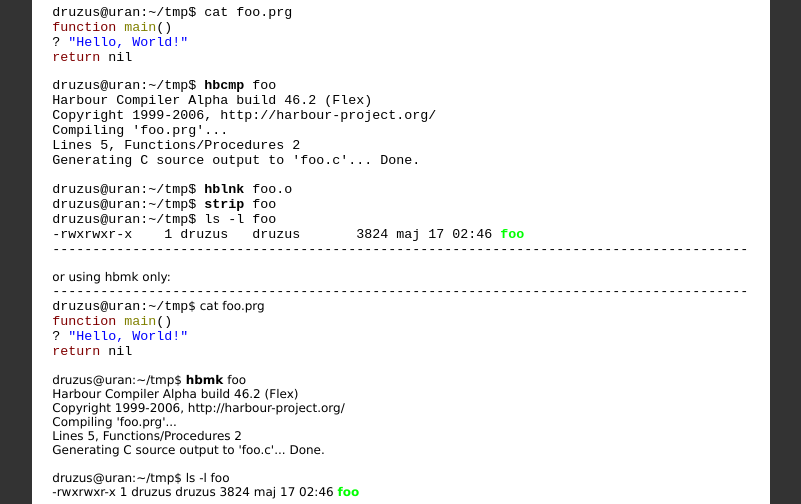
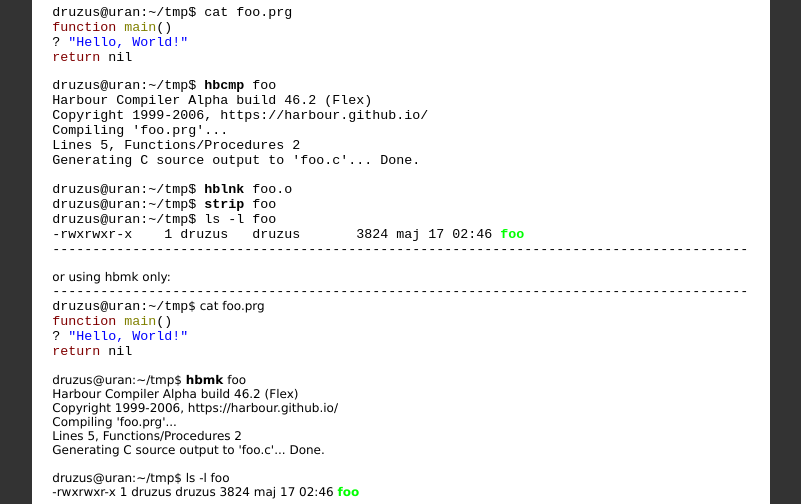
Before and after one commit to harbour/harbour.github.io, a Jekyll site: the page built from sample_HowToBuildOnLinux.html, in a window 1280 px wide. Shown: the part 907-1411 px from the top of the page, without its empty margins (239-1040 px from the left). Built offline with Jekyll 4.4.1, drawn with Linux system fonts in a browser that asks for light colours; part of the change alters nothing that is shown.

Commit message:
update URLs

```diff
--- a/sample_HowToBuildOnLinux.html
+++ b/sample_HowToBuildOnLinux.html
@@ -76,7 +76,7 @@ title: "Samples &rarr; How to Build on Linux"
  </span><span class="any1-reservedword">return</span><span class="any1-space"> nil</span></span></code></span>
           <pre class="source_code">druzus@uran:~/tmp$ <strong>hbcmp</strong> foo
 Harbour Compiler Alpha build 46.2 (Flex)
-Copyright 1999-2006, http://harbour-project.org/
+Copyright 1999-2006, https://harbour.github.io/
 Compiling 'foo.prg'...
 Lines 5, Functions/Procedures 2
 Generating C source output to 'foo.c'... Done.</pre>
@@ -93,7 +93,7 @@ Generating C source output to 'foo.c'... Done.</pre>
 druzus@uran:~/tmp$ <strong>hbmk</strong> foo<br />
 Harbour Compiler Alpha build 46.2 (Flex)
 <br />
-Copyright 1999-2006, http://harbour-project.org/<br />
+Copyright 1999-2006, https://harbour.github.io/<br />
 Compiling 'foo.prg'...
 <br />
 Lines 5, Functions/Procedures 2<br />
```
